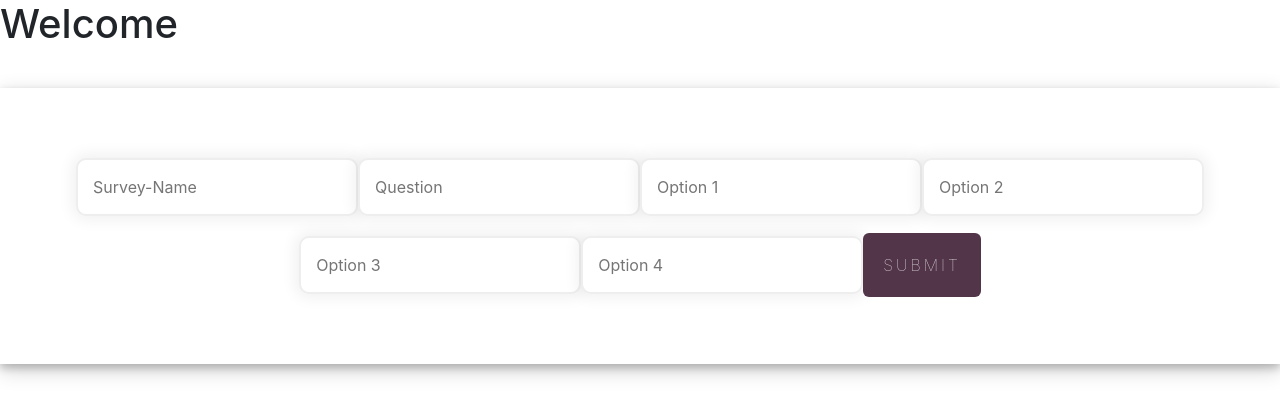
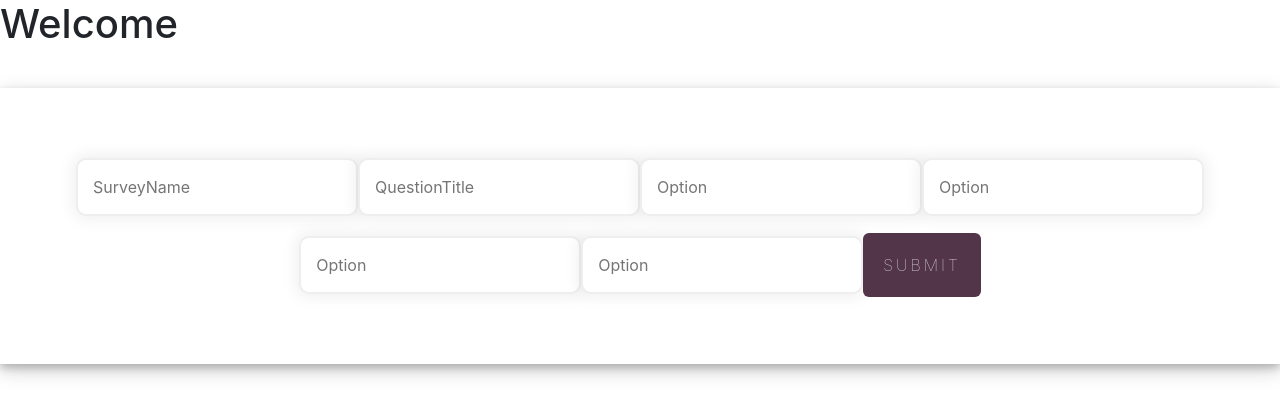
Before and after one commit to tylerdrewwork/Surveasy, a React (Create React App) app in the folder client/: page /admin in a window 1280 px wide. Shown: the top 416 px of the page. Built offline with nearby package versions, Linux system fonts and the light colour scheme; the HTML template or start-up script is replaced by a standard one.

Commit message:
renamed className convention

```diff
--- a/client/src/components/createSurvey/createSurvey.js
+++ b/client/src/components/createSurvey/createSurvey.js
@@ -22,12 +22,12 @@ function CreateSurvey() {
 
   return (
     <div className="back-div">
-      <Input onChange={handleInputChange} name="Survey-Name" />
-      <Input onChange={handleInputChange} name="Question" />
-      <Input onChange={handleInputChange} name="Option 1" />
-      <Input onChange={handleInputChange} name="Option 2" />
-      <Input onChange={handleInputChange} name="Option 3" />
-      <Input onChange={handleInputChange} name="Option 4" />
+      <Input onChange={handleInputChange} name="SurveyName" />
+      <Input onChange={handleInputChange} name="QuestionTitle" />
+      <Input onChange={handleInputChange} name="Option" />
+      <Input onChange={handleInputChange} name="Option" />
+      <Input onChange={handleInputChange} name="Option" />
+      <Input onChange={handleInputChange} name="Option" />
       <Button onClick={handleFormSubmit} name="Submit" />
     </div>
   );
```
